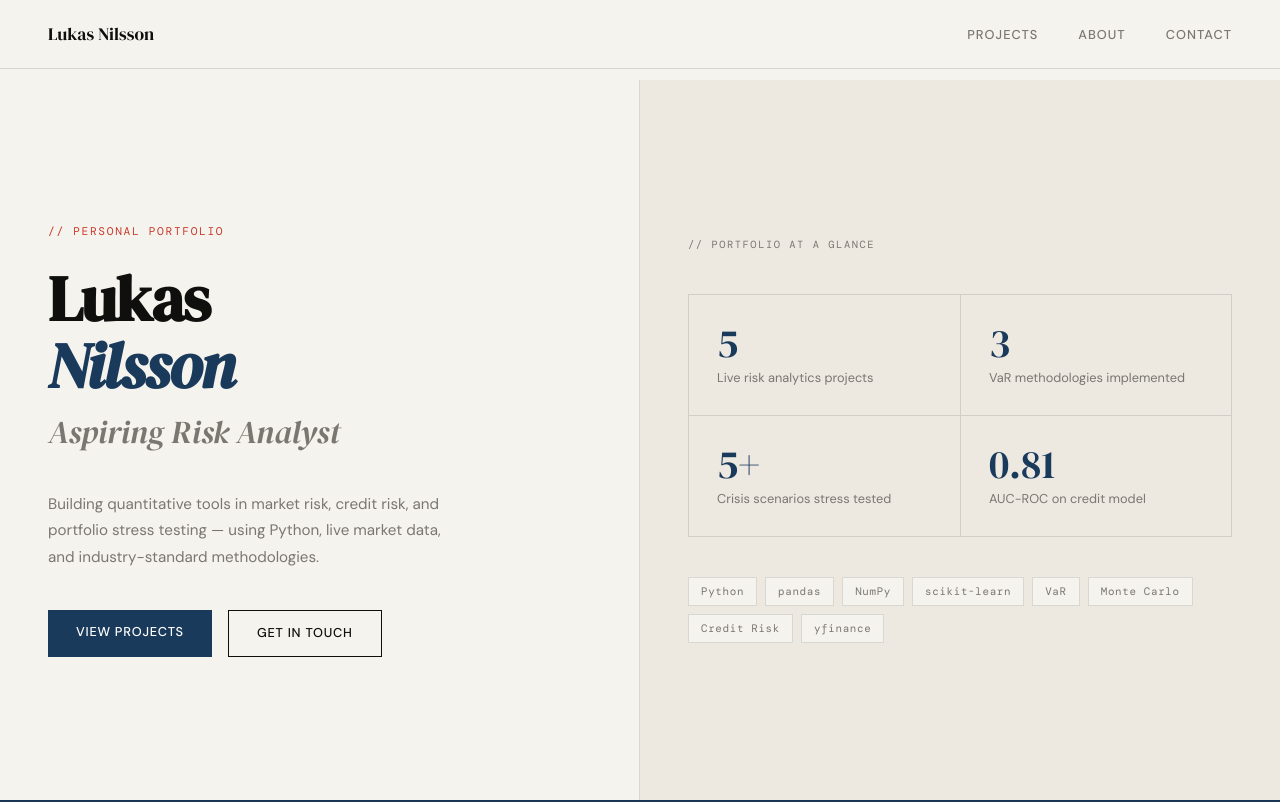
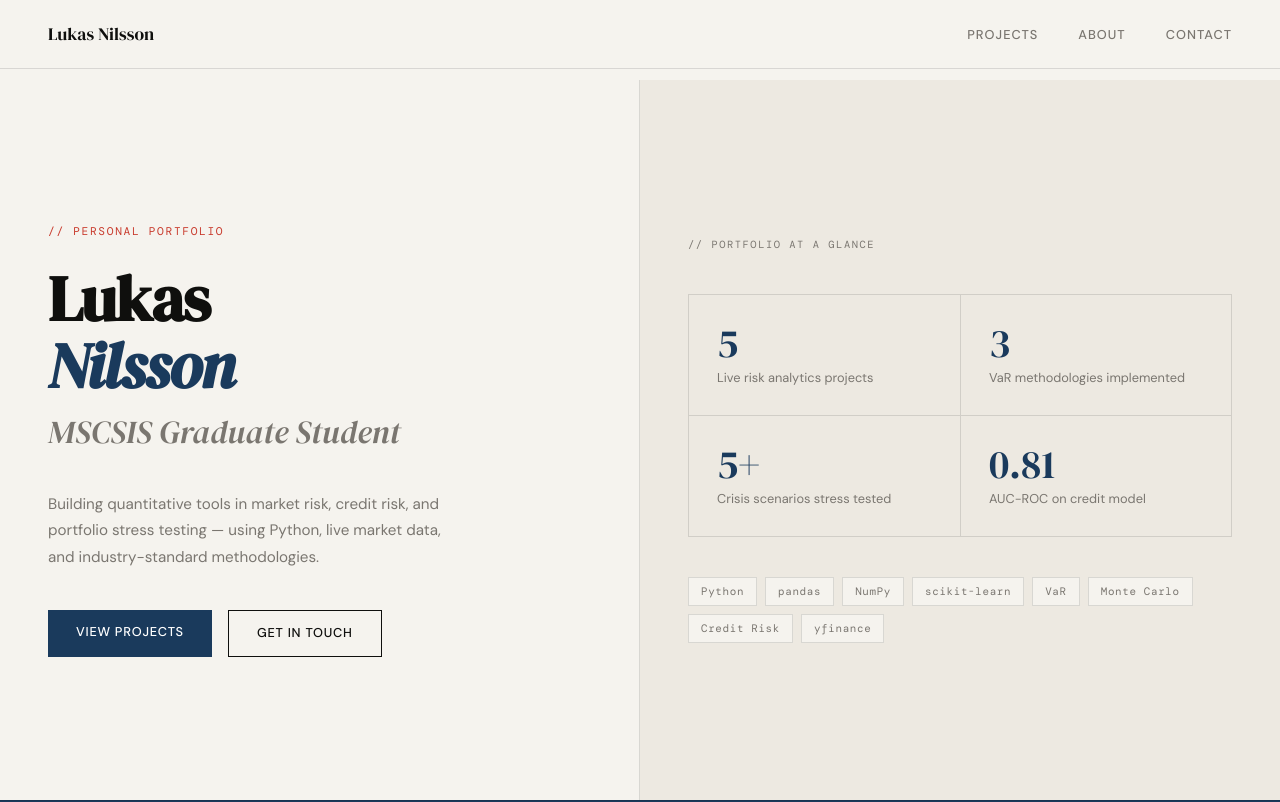
Before and after one commit to LukasUNCW/LukasUNCW.github.io, a plain HTML site: page index.html in a window 1280 px wide. Shown: the top 802 px of the page. Drawn offline with nearby package versions, Linux system fonts and the light colour scheme.

Commit message:
Update index.html

```diff
--- a/index.html
+++ b/index.html
@@ -133,7 +133,7 @@
   <div class="hero-left">
     <p class="hero-eyebrow">// Personal Portfolio</p>
     <h1 class="hero-name">Lukas<br><em>Nilsson</em></h1>
-    <p class="hero-role">Aspiring Risk Analyst</p>
+    <p class="hero-role">MSCSIS Graduate Student</p>
     <p class="hero-desc">Building quantitative tools in market risk, credit risk, and portfolio stress testing — using Python, live market data, and industry-standard methodologies.</p>
     <div class="hero-cta">
       <a href="#projects" class="btn-primary">View projects</a>
```
